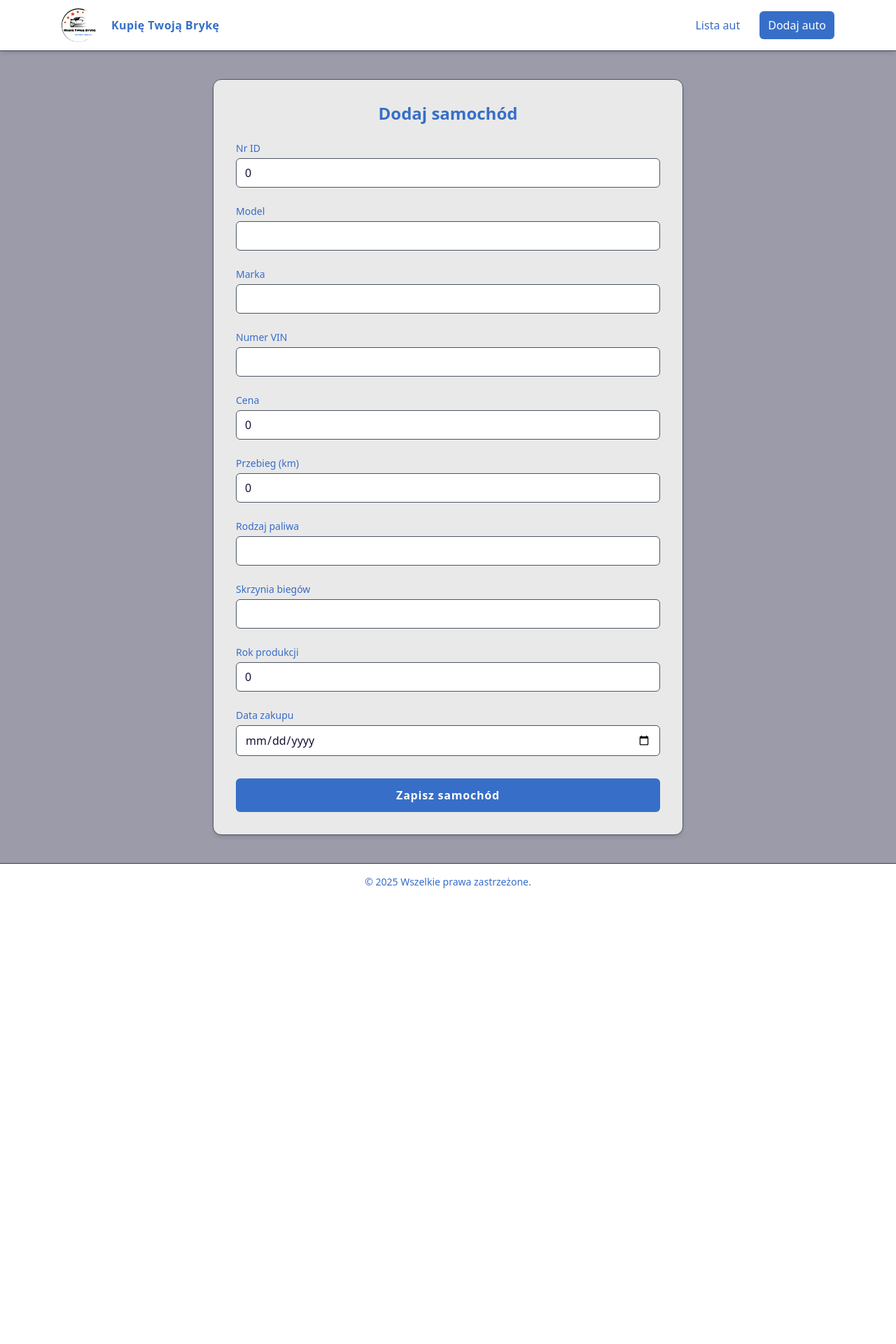
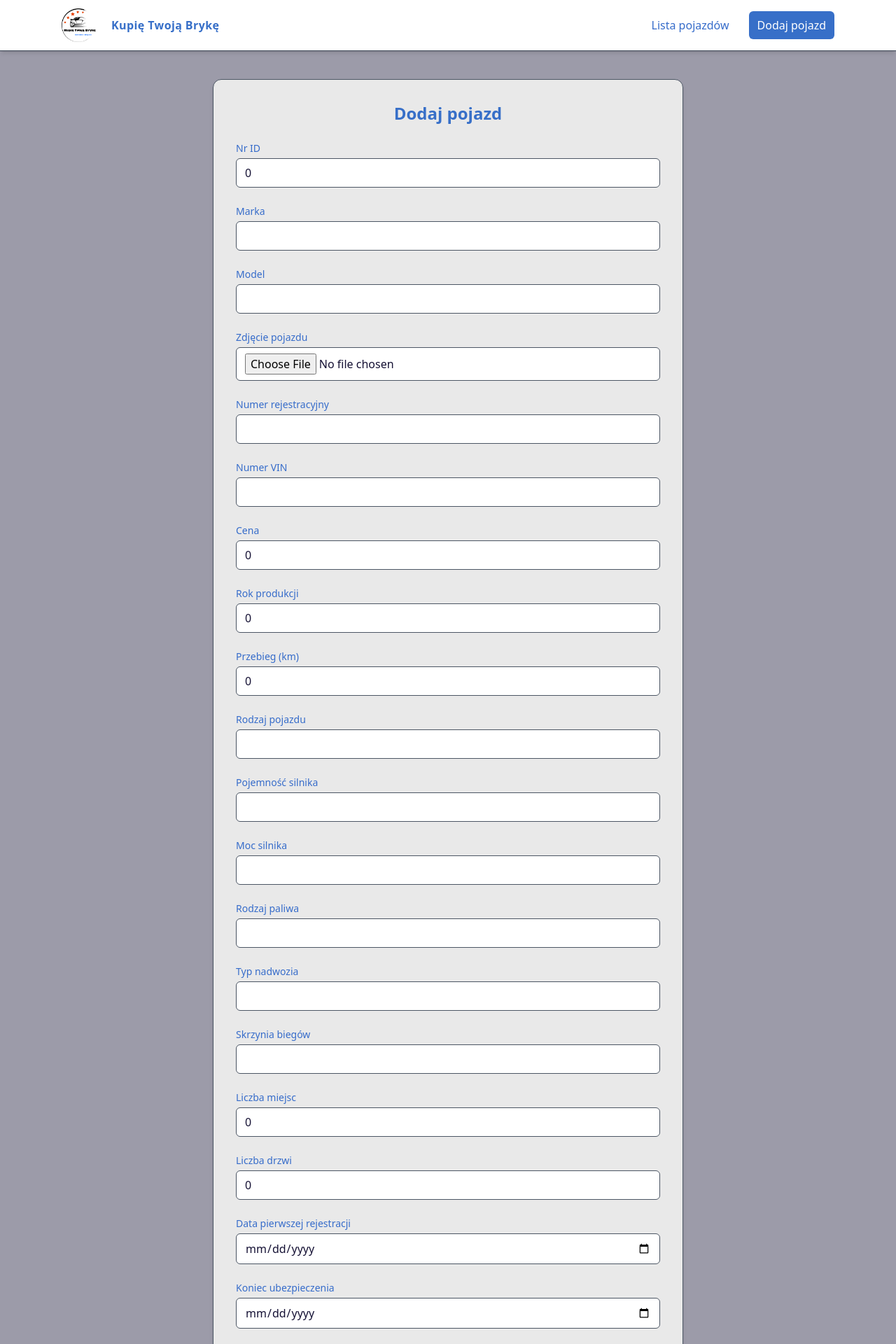
Before and after one commit to Gabecznik/KupieTwojaBryke, a React (Vite) app: page /form in a window 1280 px wide. Shown: the top 1920 px of the page at 70% size. Before the commit the page ends 1286 px from the top, so only its background shows below. Built offline with nearby package versions, Linux system fonts and the light colour scheme.

Commit message:
dacDetails layout upgrade

```diff
--- a/src/components/CarDetails/CarDetails.tsx
+++ b/src/components/CarDetails/CarDetails.tsx
@@ -17,9 +17,8 @@ export function CarDetails() {
   return (
     <div className="flex justify-center items-center w-full min-h-[calc(100vh-100px)] p-6">
         <div
-        className="w-full h-full flex flex-col items-center gap-6
-                   bg-surface p-6 rounded-xl border border-gray-700
-                   shadow-xl hover:shadow-2xl transition-all duration-300"
+        className="w-full max-w-2xl bg-surface p-8 rounded-xl border border-gray-600
+                   shadow-md hover:shadow-lg transition-all duration-300"
         >
 
         {/* Zdjęcie */}
@@ -29,33 +28,42 @@ export function CarDetails() {
                 alt={`${car.brand} ${car.model}`}
             />
 
+
+    <div className="flex flex-col gap-4 text-textPlain text-left items-center w-full">
+    {/* Nagłówek */}
+    <div className="w-full max-w-md text-center">
+        <h1 className="text-3xl font-bold text-textMuted mt-4 mb-6">
+        {car.brand} <span className="text-primary">{car.model}</span>
+        </h1>
+    </div>
+
     {/* Dane samochodu */}
-            <div className="w-full flex items-center flex-col gap-3 text-textPlain text-left">
-                <h1 className="text-3xl font-bold text-textMuted mb-4 text-left">
-                    {car.brand} {car.model}
-                </h1>
-                <p><strong>Numer rejestracyjny: </strong> {car.registrationNumber}</p>
-                <p><strong>Numer VIN: </strong>{car.vin}</p>
-                <p><strong>Przebieg: </strong> {car.mileage} km</p>
-                <p><strong>Cena: </strong> {car.price} PLN</p>
-                <p><strong>Rok produkcji: </strong> {car.yearOfProduction}</p>
-                <p><strong>Rodzaj pojazdu: </strong>{car.vehicleType}</p>
-                <p><strong>Pojemność silnika: </strong>{car.engineCapacity}</p>
-                <p><strong>Moc silnika: </strong>{car.enginePower}</p>
-                <p><strong>Rodzaj paliwa: </strong> {car.fuelType}</p>
-                <p><strong>Typ nadwozia: </strong> {car.bodyType}</p>
-                <p><strong>Skrzynia biegów: </strong> {car.transmission}</p>
-                <p><strong>Liczba miejsc: </strong>{car.numberOfSeats}</p>
-                <p><strong>Liczba drzwi: </strong>{car.numberOfDoors}</p>
-                <p><strong>Ubezpieczenie do: </strong> {car.insuranceValidUntil}</p>
-                <p><strong>Przegląd do: </strong> {car.inspectionValidUntil}</p>
-                <p><strong>Data pierwszej rejestracji: </strong>{car.firstRegistrationDate}</p>
+    <div className="w-full max-w-md space-y-2">
+        <p><span className="text-textMuted">Numer rejestracyjny:</span> {car.registrationNumber}</p>
+        <p><span className="text-textMuted">Numer VIN:</span> {car.vin}</p>
+        <p><span className="text-textMuted">Cena:</span> {car.price} PLN</p>
+        <p><span className="text-textMuted">Przebieg:</span> {car.mileage} km</p>
+        <p><span className="text-textMuted">Rok produkcji:</span> {car.yearOfProduction}</p>
+        <p><span className="text-textMuted">Rodzaj pojazdu:</span> {car.vehicleType}</p>
+        <p><span className="text-textMuted">Pojemność silnika:</span> {car.engineCapacity}</p>
+        <p><span className="text-textMuted">Moc silnika:</span> {car.enginePower}</p>
+        <p><span className="text-textMuted">Rodzaj paliwa:</span> {car.fuelType}</p>
+        <p><span className="text-textMuted">Typ nadwozia:</span> {car.bodyType}</p>
+        <p><span className="text-textMuted">Skrzynia biegów:</span> {car.transmission}</p>
+        <p><span className="text-textMuted">Liczba miejsc:</span> {car.numberOfSeats}</p>
+        <p><span className="text-textMuted">Liczba drzwi:</span> {car.numberOfDoors}</p>
+        <p><span className="text-textMuted">Ubezpieczenie do:</span> {car.insuranceValidUntil}</p>
+        <p><span className="text-textMuted">Przegląd do:</span> {car.inspectionValidUntil}</p>
+        <p><span className="text-textMuted">Data pierwszej rejestracji:</span> {car.firstRegistrationDate}</p>
         <p>
-                    <strong>Data zakupu: </strong>
-                    <span className="bg-blue-500/20 test-blue-400 px-2 py-0.5 rounded-md">
+        <span className="text-textMuted">Data zakupu:</span>
+        <span className="ml-2 bg-blue-500/20 text-blue-400 px-2 py-0.5 rounded-md">
             {car.purchaseDate}
         </span>
         </p>
+    </div>
+    </div>
+
 
         {car.notes && (
             <div
@@ -74,11 +82,16 @@ export function CarDetails() {
                 </div>
                 )}
 
+
+            <div className="mt-4 flex justify-center">
+                <Link to="/list"
+                    className="mt-4 w-full md:w-auto text-center bg-primary hover:bg-blue-700
+                        text-white font-semibold py-2 px-6 rounded-md
+                        transition-colors duration-300 shadow-md hover:shadow-lg"
+                        >
+                    Wróć do listy
+                </Link>
             </div>
-
-      <Link to="/list" className="mt-6 inline-block text-blue-600 underline">
-        ← Wróć do listy
-      </Link>
         </div>
     </div>
   );
--- a/src/components/CarForm/CarForm.tsx
+++ b/src/components/CarForm/CarForm.tsx
@@ -45,10 +45,11 @@ export function CarForm() {
         className="w-full max-w-2xl bg-surface p-8 rounded-xl border border-gray-600 shadow-md hover:shadow-lg transition-all duration-300"
       >
         <h1 className="text-2xl font-bold mb-6 text-primary text-center">
-          Dodaj samochód
+          Dodaj pojazd
         </h1>
 
         <div className="grid grid-cols-1 gap-6">
+
           {/* Id */}
           <div>
             <label className="block mb-1 text-sm text-textMuted">Nr ID</label>
@@ -59,6 +60,20 @@ export function CarForm() {
             />
             {errors.id && (
               <p className="text-accent text-sm mt-1">Nr ID jest wymagany</p>
+            )}
+          </div>
+
+          {/* Marka */}
+          <div>
+            <label className="block mb-1 text-sm text-textMuted">Marka</label>
+            <input
+              {...register("brand", { required: true })}
+              className="w-full px-3 py-2 rounded-md bg-white border border-gray-600 focus:border-primary focus:ring-2 focus:ring-primary focus:outline-none"
+            />
+            {errors.brand && (
+              <p className="text-accent text-sm mt-1">
+                Marka jest wymagana
+              </p>
             )}
           </div>
 
@@ -76,18 +91,24 @@ export function CarForm() {
             )}
           </div>
 
-          {/* Marka */}
+          {/* Zdjęcie */}
           <div>
-            <label className="block mb-1 text-sm text-textMuted">Marka</label>
+            <label className="block mb-1 text-sm text-textMuted">Zdjęcie pojazdu</label>
             <input
-              {...register("brand", { required: true })}
+              type="file"
+              accept="image/*"
+              {...register("image")}
               className="w-full px-3 py-2 rounded-md bg-white border border-gray-600 focus:border-primary focus:ring-2 focus:ring-primary focus:outline-none"
             />
-            {errors.brand && (
-              <p className="text-accent text-sm mt-1">
-                Marka jest wymagana
-              </p>
-            )}
+          </div>
+
+          {/* Nr rejestracyjny */}
+          <div>
+            <label className="block mb-1 text-sm text-textMuted">Numer rejestracyjny</label>
+            <input
+              {...register("registrationNumber")}
+              className="w-full px-3 py-2 rounded-md bg-white border border-gray-600 focus:border-primary focus:ring-2 focus:ring-primary focus:outline-none"
+            />
           </div>
 
           {/* VIN */}
@@ -109,12 +130,49 @@ export function CarForm() {
             />
           </div>
 
+          {/* Rok produkcji */}
+          <div>
+            <label className="block mb-1 text-sm text-textMuted">Rok produkcji</label>
+            <input
+              type="number"
+              {...register("yearOfProduction")}
+              className="w-full px-3 py-2 rounded-md bg-white border border-gray-600 focus:border-primary focus:ring-2 focus:ring-primary focus:outline-none"
+            />
+          </div>
+
           {/* Przebieg */}
           <div>
             <label className="block mb-1 text-sm text-textMuted">Przebieg (km)</label>
             <input
               type="number"
               {...register("mileage")}
+              className="w-full px-3 py-2 rounded-md bg-white border border-gray-600 focus:border-primary focus:ring-2 focus:ring-primary focus:outline-none"
+            />
+          </div>
+
+          {/* Rodzaj pojazdu */}
+          <div>
+            <label className="block mb-1 text-sm text-textMuted">Rodzaj pojazdu</label>
+            <input
+              {...register("vehicleType")}
+              className="w-full px-3 py-2 rounded-md bg-white border border-gray-600 focus:border-primary focus:ring-2 focus:ring-primary focus:outline-none"
+            />
+          </div>
+
+          {/* Pojemność silnika */}
+          <div>
+            <label className="block mb-1 text-sm text-textMuted">Pojemność silnika</label>
+            <input
+              {...register("engineCapacity")}
+              className="w-full px-3 py-2 rounded-md bg-white border border-gray-600 focus:border-primary focus:ring-2 focus:ring-primary focus:outline-none"
+            />
+          </div>
+
+          {/* Moc silnika */}
+          <div>
+            <label className="block mb-1 text-sm text-textMuted">Moc silnika</label>
+            <input
+              {...register("enginePower")}
               className="w-full px-3 py-2 rounded-md bg-white border border-gray-600 focus:border-primary focus:ring-2 focus:ring-primary focus:outline-none"
             />
           </div>
@@ -128,6 +186,15 @@ export function CarForm() {
             />
           </div>
 
+          {/* Typ nadwozia */}
+          <div>
+            <label className="block mb-1 text-sm text-textMuted">Typ nadwozia</label>
+            <input
+              {...register("bodyType")}
+              className="w-full px-3 py-2 rounded-md bg-white border border-gray-600 focus:border-primary focus:ring-2 focus:ring-primary focus:outline-none"
+            />
+          </div>
+
           {/* Skrzynia biegów */}
           <div>
             <label className="block mb-1 text-sm text-textMuted">Skrzynia biegów</label>
@@ -137,12 +204,52 @@ export function CarForm() {
             />
           </div>
 
-          {/* Rok produkcji */}
+          {/* Liczba miejsc */}
           <div>
-            <label className="block mb-1 text-sm text-textMuted">Rok produkcji</label>
+            <label className="block mb-1 text-sm text-textMuted">Liczba miejsc</label>
             <input
               type="number"
-              {...register("yearOfProduction")}
+              {...register("numberOfSeats")}
+              className="w-full px-3 py-2 rounded-md bg-white border border-gray-600 focus:border-primary focus:ring-2 focus:ring-primary focus:outline-none"
+            />
+          </div>
+
+          {/* Liczba drzwi */}
+          <div>
+            <label className="block mb-1 text-sm text-textMuted">Liczba drzwi</label>
+            <input
+              type="number"
+              {...register("numberOfDoors")}
+              className="w-full px-3 py-2 rounded-md bg-white border border-gray-600 focus:border-primary focus:ring-2 focus:ring-primary focus:outline-none"
+            />
+          </div>
+
+          {/* Data pierwszej rejestracji */}
+          <div>
+            <label className="block mb-1 text-sm text-textMuted">Data pierwszej rejestracji</label>
+            <input
+              type="date"
+              {...register("firstRegistrationDate")}
+              className="w-full px-3 py-2 rounded-md bg-white border border-gray-600 focus:border-primary focus:ring-2 focus:ring-primary focus:outline-none"
+            />
+          </div>
+
+          {/* Ubezpieczenie do */}
+          <div>
+            <label className="block mb-1 text-sm text-textMuted">Koniec ubezpieczenia</label>
+            <input
+              type="date"
+              {...register("insuranceValidUntil")}
+              className="w-full px-3 py-2 rounded-md bg-white border border-gray-600 focus:border-primary focus:ring-2 focus:ring-primary focus:outline-none"
+            />
+          </div>
+
+          {/* Przegląd do */}
+          <div>
+            <label className="block mb-1 text-sm text-textMuted">Koniec przeglądu</label>
+            <input
+              type="date"
+              {...register("inspectionValidUntil")}
               className="w-full px-3 py-2 rounded-md bg-white border border-gray-600 focus:border-primary focus:ring-2 focus:ring-primary focus:outline-none"
             />
           </div>
--- a/src/layout/Layout.tsx
+++ b/src/layout/Layout.tsx
@@ -42,7 +42,7 @@ export function Layout() {
                 }`
               }
             >
-              Lista aut
+              Lista pojazdów
             </NavLink>
 
             <NavLink
@@ -55,7 +55,7 @@ export function Layout() {
                 }`
               }
             >
-              Dodaj auto
+              Dodaj pojazd
             </NavLink>
           </div>
         </div>
```
Lines whose indentation alone changed are shown as unchanged.
